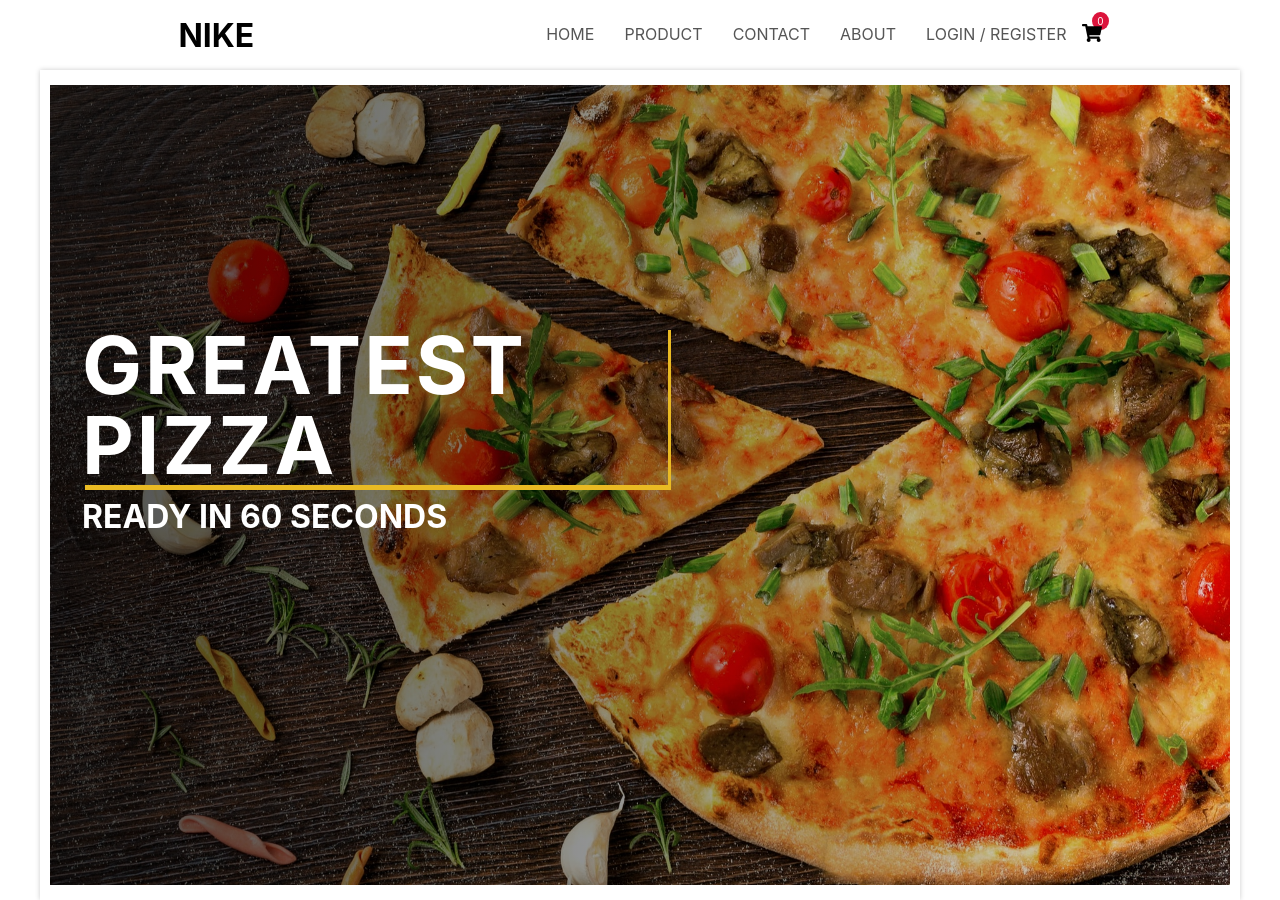
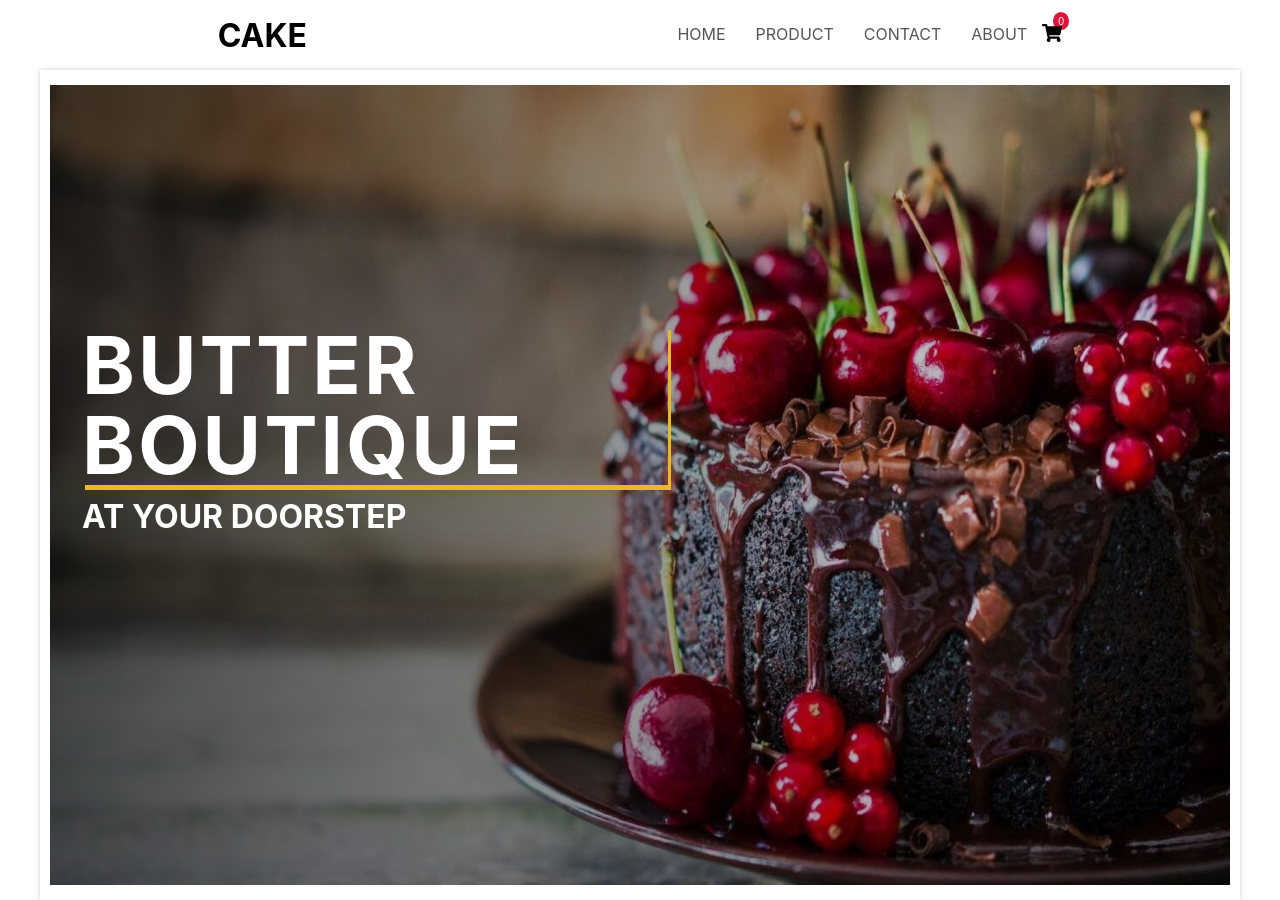
Before and after one commit to NSBM-SPM-2021/github-basics-Ishma99, a React (Create React App) app in the folder spm/: page / in a window 1280 px wide. Built offline with nearby package versions, Linux system fonts and the light colour scheme.

Commit message:
Home changes

```diff
--- a/spm/src/components/Header.js
+++ b/spm/src/components/Header.js
@@ -29,7 +29,7 @@ export class Header extends Component {
                     <img src={Menu} alt="" width="20"/>
                 </div>
                 <div className="logo">
-                    <h1><Link to="/">Nike</Link></h1>
+                    <h1><Link to="/">Cake</Link></h1>
                 </div>
                 <nav>
                     <ul className={toggle ? "toggle" : ""}>
@@ -37,7 +37,6 @@ export class Header extends Component {
                         <li><Link to="/product">Product</Link></li>
                         <li><Link to="/contact">Contact</Link></li>
                         <li><Link to="/about">About</Link></li>
-                        <li><Link to="/login">Login / Register</Link></li>
                         <li className="close" onClick={this.menuToggle}>
                             <img src={Close} alt="" width="20"/>
                         </li>
--- a/spm/src/components/section/Home.js
+++ b/spm/src/components/section/Home.js
@@ -15,11 +15,10 @@ export default class Home extends Component {
   return (
 
     <HeroContainer>
-
       <HeroContent>
         <HeroItems>
-          <HeroH1>Greatest Pizza</HeroH1>
-          <HeroP>Ready in 60 seconds</HeroP>
+          <HeroH1>Butter Boutique</HeroH1>
+          <HeroP>At your doorstep</HeroP>
         </HeroItems>
       </HeroContent>
     </HeroContainer>
--- a/spm/src/components/section/HomeStyles.js
+++ b/spm/src/components/section/HomeStyles.js
@@ -1,5 +1,5 @@
 import styled from 'styled-components';
-import ImgBg from '../../images/pizza-3.jpg';
+import ImgBg from '../../images/cherrycake.jpg';
 
 export const HeroContainer = styled.div`
   background: linear-gradient(to right, rgba(0, 0, 0, 0.7), rgba(0, 0, 0, 0.1)),
```
Also changed, not shown: spm/src/images/cherrycake.jpg (added).
